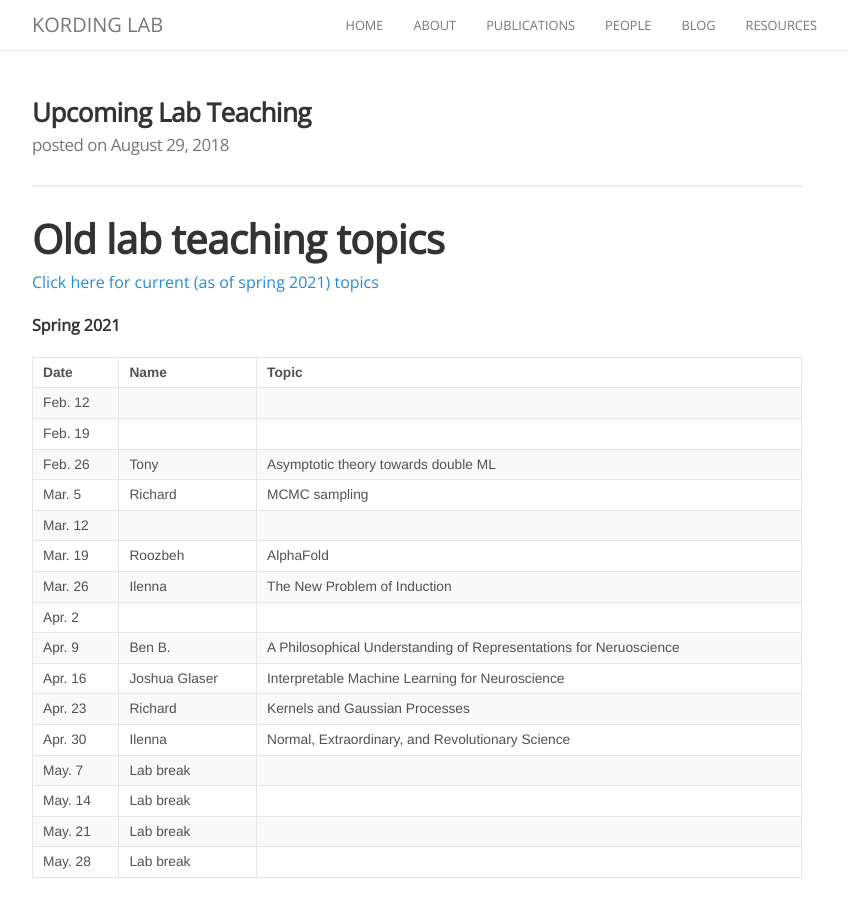
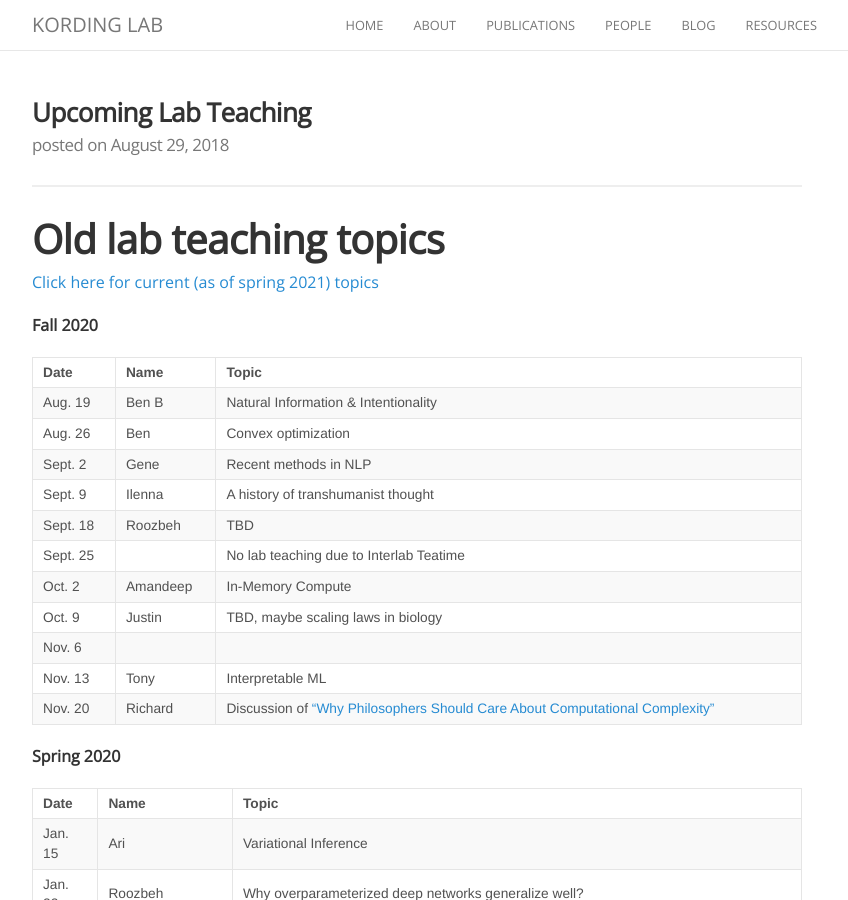
Before and after one commit to KordingLab/KordingLab.github.io, a Jekyll site: the page built from _posts/2018-08-29-upcoming-lab-teaching.md, in a window 1280 px wide and 900 px high. Shown: the whole window, without its empty margins (223-1071 px from the left). Built offline with Jekyll 4.4.1, drawn with Linux system fonts in a browser that asks for light colours; nearby versions of some CDN libraries; comment, search, counter and statistics services are not loaded.

Commit message:
Update 2018-08-29-upcoming-lab-teaching.md

```diff
--- a/_posts/2018-08-29-upcoming-lab-teaching.md
+++ b/_posts/2018-08-29-upcoming-lab-teaching.md
@@ -3,26 +3,6 @@
 
 [Click here for current (as of spring 2021) topics](http://kordinglab.github.io/2021/01/01/upcoming-lab-teaching.html)
 
-**Spring 2021**
-
-| Date | Name | Topic |
-|------|------|-------|
-| Feb. 12 | |  |
-| Feb. 19 |  |  |
-| Feb. 26 | Tony  | Asymptotic theory towards double ML |
-| Mar. 5 | Richard | MCMC sampling |
-| Mar. 12 |  |  |
-| Mar. 19 | Roozbeh | AlphaFold |
-| Mar. 26 | Ilenna| The New Problem of Induction |
-| Apr. 2 |  |  |
-| Apr. 9 | Ben B. | A Philosophical Understanding of Representations for Neruoscience |
-| Apr. 16 | Joshua Glaser | Interpretable Machine Learning for Neuroscience |
-| Apr. 23 | Richard | Kernels and Gaussian Processes |
-| Apr. 30 | Ilenna | Normal, Extraordinary, and Revolutionary Science |
-| May. 7 | Lab break |  |
-| May. 14 | Lab break |  |
-| May. 21 | Lab break |  |
-| May. 28 | Lab break |  |
 
 **Fall 2020**
 
```
